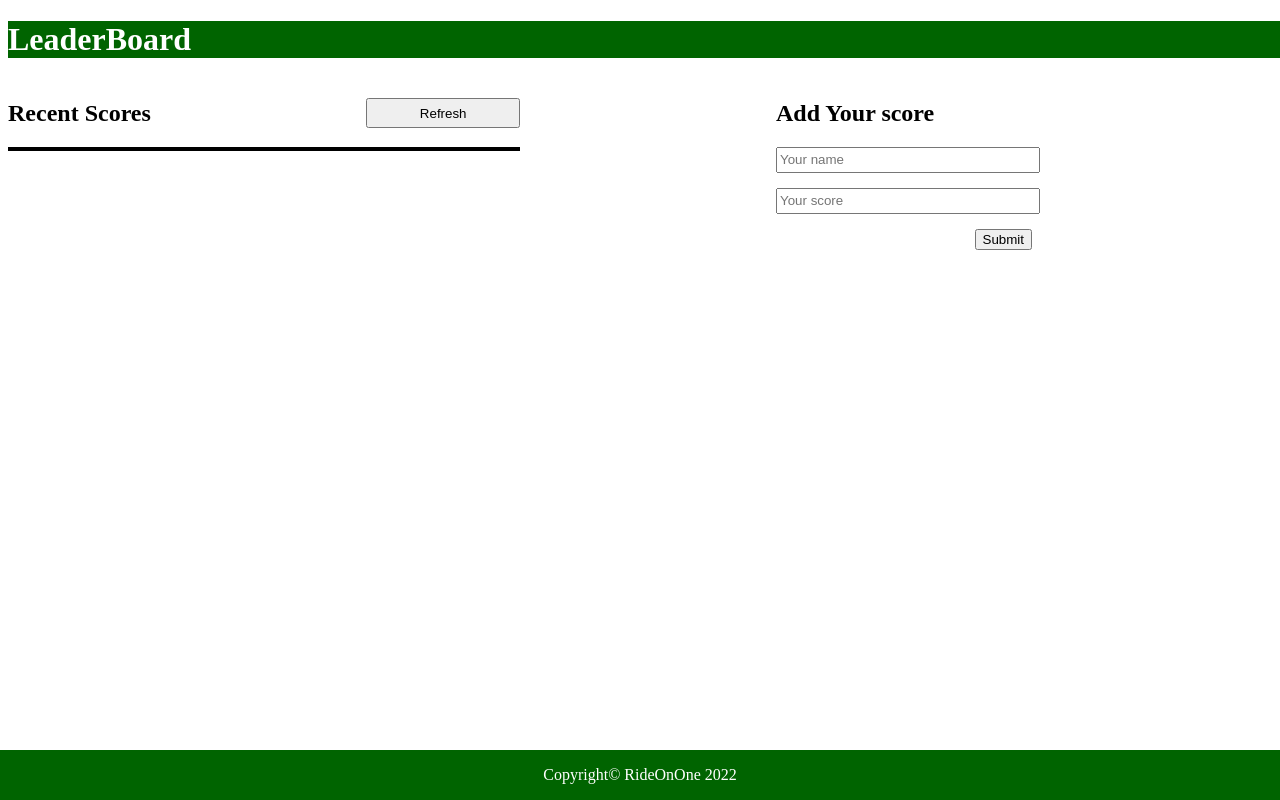
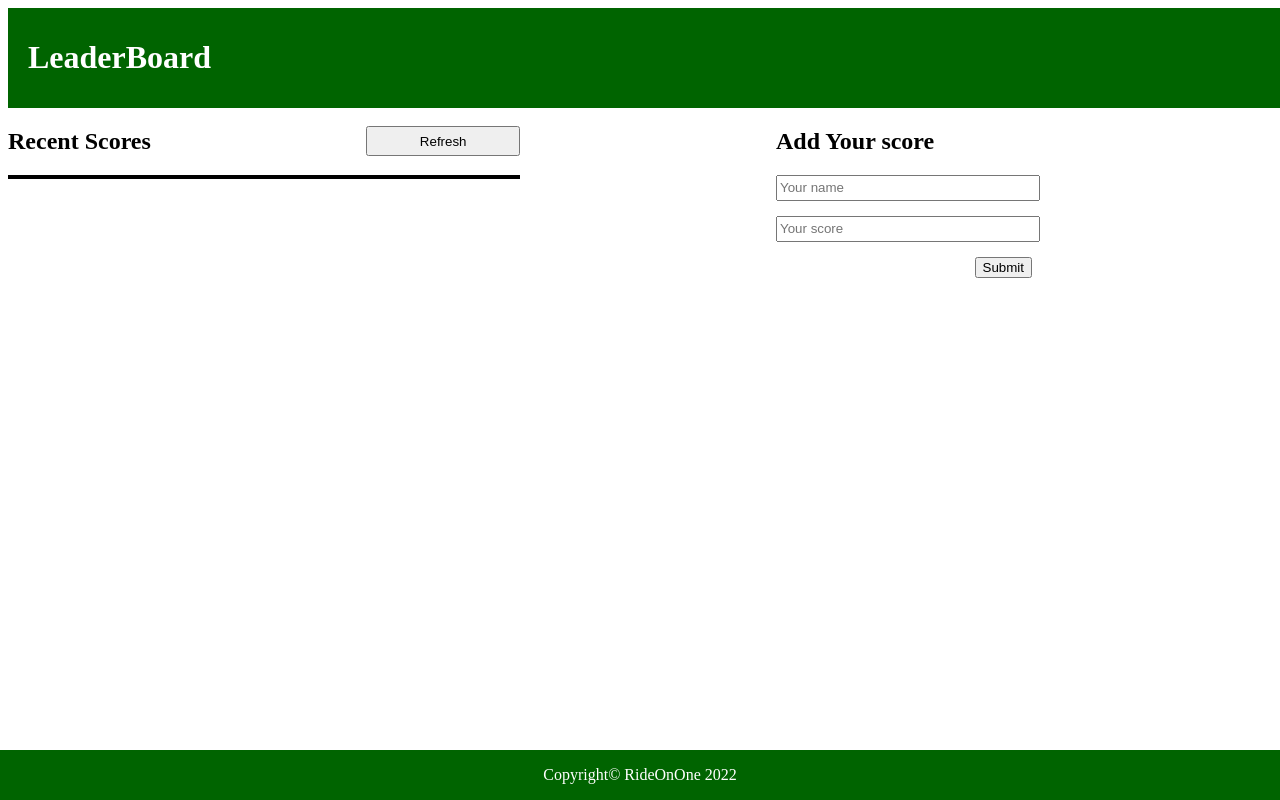
Before and after one commit to techEmprez/Leaderboard, a website built with webpack: page src/index.html in a window 1280 px wide. Built offline with nearby package versions, Linux system fonts and the light colour scheme; no server answers.

Commit message:
fix linters eror

```diff
--- a/src/style.css
+++ b/src/style.css
@@ -2,10 +2,10 @@ body {
   width: 100%;
 }
 
-.header{
+.header {
   color: #fff;
   background-color: darkgreen;
-  padding:25px, 20px;
+  padding: 10px 20px;
 }
 
 ul {
@@ -81,5 +81,6 @@ footer {
   background-color: darkgreen;
   color: white;
   text-align: center;
+
   /* padding: 20px 0; */
 }
```
